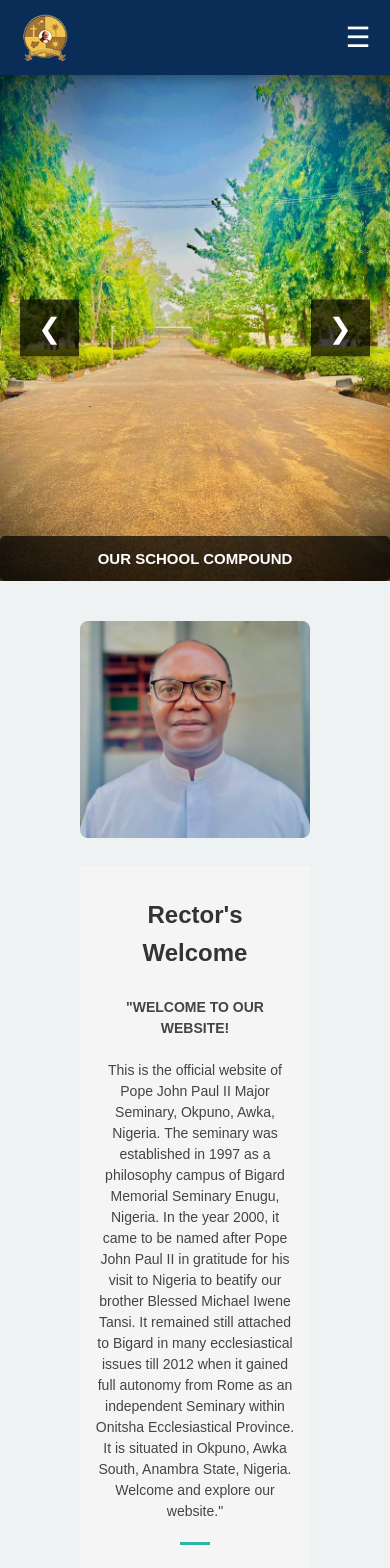
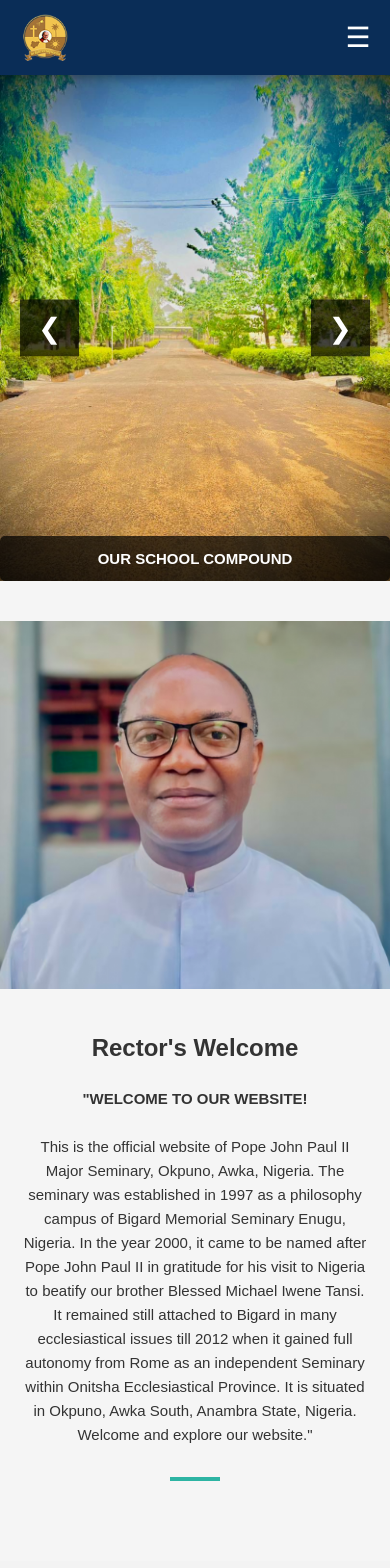
Before and after one commit to odunzechidubem/pope-johnpaul-seminary, a React (Vite) app: page / in a window 390 px wide. Shown: the top 1568 px of the page. Built offline with nearby package versions, Linux system fonts and the light colour scheme.

Commit message:
update hero rector welcome note section

```diff
--- a/src/index.css
+++ b/src/index.css
@@ -670,34 +670,54 @@
 
 /* Mobile responsiveness */
 @media screen and (max-width: 992px) {
+    .welcome-section {
+        /* Remove horizontal padding so the section touches the screen edges */
+        padding: 40px 0;
+        background: #f5f5f5; /* Ensure background is consistent */
+    }
+
     .welcome-container {
-        flex-direction: column; /* Stack image and text vertically */
-        gap: 20px;
-        padding: 20px;
+        flex-direction: column; /* Stack image and text */
+        gap: 0; /* Remove gap to make image and text feel like one unit */
+        width: 100%;
+        max-width: 100%;
+        padding: 0;
+    }
+
+    .welcome-image,
+    .welcome-text {
+        width: 100%;
+        flex: none;
     }
 
     .welcome-image img {
-        width: 100%; /* Full width for small screens */
+        width: 100%; /* Image takes the full width of the phone screen */
+        height: auto;
+        border-radius: 0; /* Edge-to-edge look looks better on mobile */
+        display: block;
     }
 
     .welcome-text {
-        padding: 40px 20px; /* Reduce padding */
+        padding: 50px 25px; /* Enough padding for readability, but spans full width */
+        background: #f5f5f5;
         text-align: center;
     }
 
     .welcome-text h2 {
         font-size: 28px;
+        margin-bottom: 20px;
     }
 
     .welcome-text p {
-        font-size: 16px;
-        line-height: 1.6;
+        font-size: 17px;
+        line-height: 1.7;
+        color: #333;
     }
 
     .welcome-line {
-        width: 40px;
-        height: 3px;
-        margin: 20px auto 0;
+        width: 50px;
+        height: 4px;
+        margin: 30px auto 0;
     }
 }
 
@@ -707,17 +727,12 @@
     }
 
     .welcome-text p {
-        font-size: 14px;
-        line-height: 1.5;
+        font-size: 15px;
+        line-height: 1.6;
     }
 
     .welcome-text {
-        padding: 30px 15px;
-    }
-
-    .welcome-line {
-        width: 30px;
-        height: 3px;
+        padding: 40px 20px;
     }
 }
 
```
